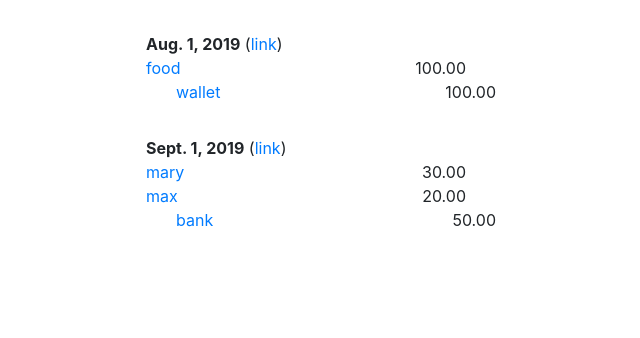
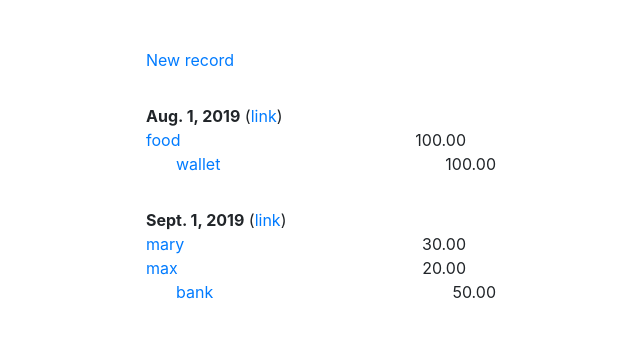
Before and after one commit to manugrandio/leanledger, a Django app: page /ledger/1/record/ in a window 1280 px wide. Shown: the part 56-394 px from the top of the page, without its empty margins (319-959 px from the left). Run offline with Django 3.2, Linux system fonts and the light colour scheme; data comes from the database, SQL or seed files in the repository; some libraries are stand-ins or nearby versions.

Commit message:
Record creation

```diff
--- a/leanledger/ledger/urls.py
+++ b/leanledger/ledger/urls.py
@@ -1,8 +1,8 @@
 from django.urls import path
 
 from .views import (
-    ledgers, ledger_new, ledger_update, ledger_delete, record, records, account,
-    account_create, accounts
+    ledgers, ledger_new, ledger_update, ledger_delete, record, record_create,
+    records, account, account_create, accounts
 )
 
 
@@ -12,6 +12,7 @@ urlpatterns = [
     path('<int:ledger_pk>/delete/', ledger_delete, name='ledger_delete'),
     path('<int:ledger_pk>/update/', ledger_update, name='ledger_update'),
     path('<int:ledger_pk>/record/', records, name='records'),
+    path('<int:ledger_pk>/record/new/', record_create, name='record_create'),
     path('<int:ledger_pk>/record/<int:record_pk>/', record, name='record'),
     path('<int:ledger_pk>/account/', accounts, name='accounts'),
     path('<int:ledger_pk>/account/create/', account_create, name='account_create'),
--- a/leanledger/ledger/views.py
+++ b/leanledger/ledger/views.py
@@ -5,7 +5,7 @@ from django.contrib.auth.models import AnonymousUser, User
 from django.shortcuts import redirect, render
 from django.urls import reverse
 
-from .forms import AccountForm, LedgerForm
+from .forms import AccountForm, LedgerForm, RecordForm
 from .models import Ledger, Account, Record
 
 
@@ -65,6 +65,20 @@ def records(request, ledger_pk):
     return render(request, 'ledger/records_list.html', context)
 
 
+def record_create(request, ledger_pk):
+    ledger = Ledger.objects.get(pk=ledger_pk)
+    form = RecordForm(request.POST or None)
+    if form.is_valid():
+        record = form.save(commit=False)
+        record.ledger = ledger
+        record.save()
+        return redirect(reverse('record', args=[ledger.pk, record.pk]))
+    return render(request, 'ledger/record_create.html', context={
+        'form': form,
+        'ledger': ledger,
+    })
+
+
 def account(request, ledger_pk, account_pk):
     ledger = Ledger.objects.get(pk=ledger_pk)
     account = Account.objects.get(pk=account_pk)  # TODO replace for get_or_404
--- a/leanledger/templates/base.html
+++ b/leanledger/templates/base.html
@@ -32,5 +32,6 @@
 </head>
 <body>
   {% block content %}{% endblock %}
+  {% block javascript %}{% endblock %}
 </body>
 </html>
--- a/leanledger/templates/ledger/record_single.html
+++ b/leanledger/templates/ledger/record_single.html
@@ -1,7 +1,7 @@
 {% load record_utils %}
 
 <div class="record">
-  <span><strong>{{ record.date }}</strong> (<a href="{% url 'record' ledger.pk record.pk %}">link</a>)</span>
+  <span><strong>{{ record.date }}</strong> (<a href="{% url 'record' ledger.pk record.pk %}">link</a>) {{ record.description }}</span>
   {% for debit_variation in record.variations_by_type.debit %}
   <div class="debit-variation">
     <div class="account">
--- a/leanledger/templates/ledger/records_list.html
+++ b/leanledger/templates/ledger/records_list.html
@@ -5,6 +5,11 @@
 {% include "ledger/nav.html" with active="records" %}
 
 <div class="container">
+  <div class="row justify-content-center mt-5">
+    <div class="col-4">
+      <a href="{% url 'record_create' ledger.pk %}">New record</a>
+    </div>
+  </div>
   <div class="row justify-content-center">
     <div class="col-4">
       {% for record in records %}
```
Also changed, not shown: leanledger/ledger/forms.py (+17 -3 lines), leanledger/ledger/tests/test_views.py (+25 -3 lines), leanledger/templates/ledger/record_create.html (added, +24 -0 lines).
